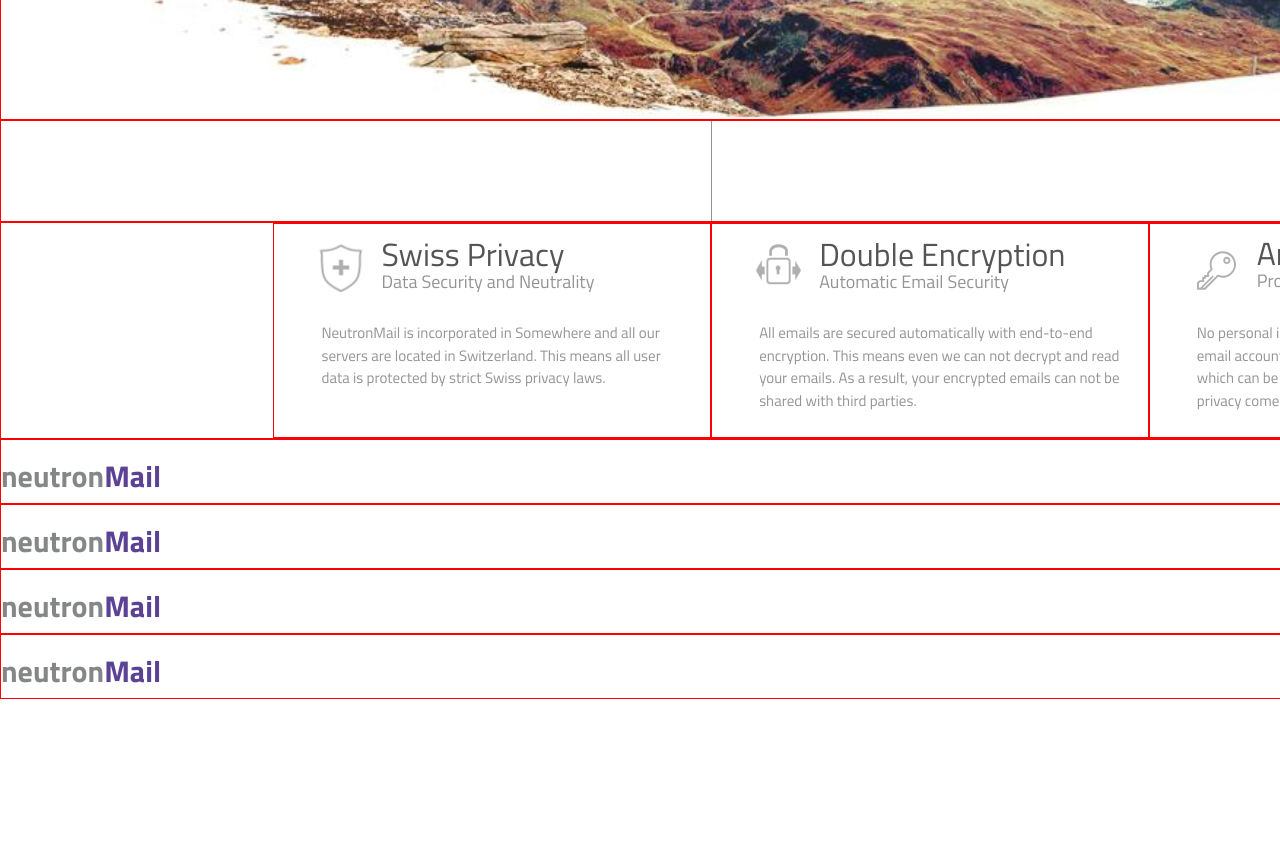
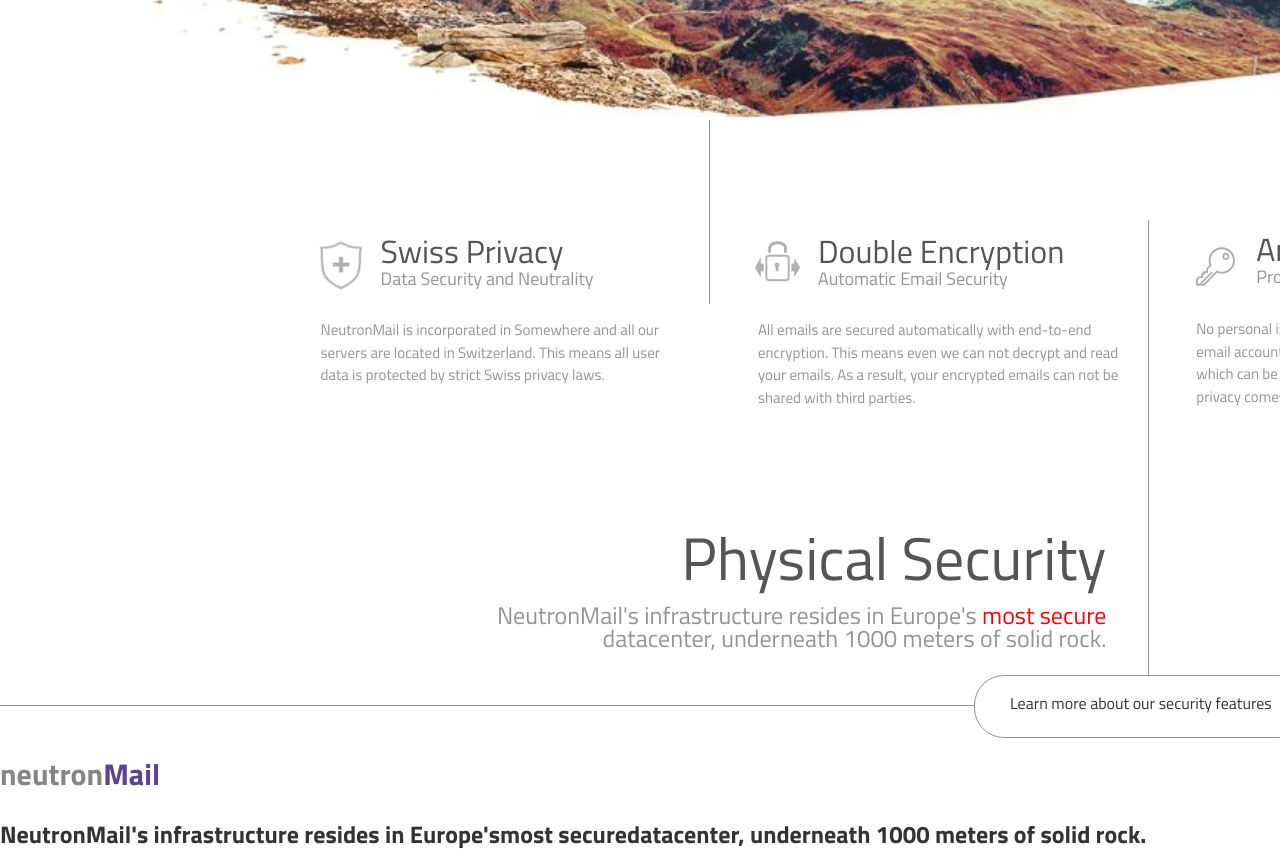
Before and after one commit to GreRin/neutronmail, a plain HTML site: page index.html in a window 1280 px wide. Shown: the part 680-1537 px from the top of the page. Before the commit the page ends 1379 px from the top, so only its background shows below. Drawn offline with nearby package versions, Linux system fonts and the light colour scheme; a web font is replaced by a local one.

Commit message:
feat: add phisical_security and learn_more section

```diff
--- a/index.html
+++ b/index.html
@@ -11,7 +11,6 @@
 		<link rel="stylesheet" href="https://stackpath.bootstrapcdn.com/bootstrap/4.1.3/css/bootstrap.min.css">
 		<!-- <link href="https://fonts.googleapis.com/css?family=M+PLUS+1p" rel="stylesheet"> -->
 		<!-- Custom styles for this template -->
-		<!-- <link href="css/animate.min.css" rel="stylesheet"> -->
 		<link href="src/css/bootstrap.min.css" rel="stylesheet">
 		<link href="src/css/style.css" rel="stylesheet">
 		<link rel="stylesheet" href="https://use.fontawesome.com/releases/v5.8.1/css/all.css">
@@ -73,15 +72,12 @@
 			</div>
 		</div>
 
-		<section class="section">
-			<div class="pre_secure">
+		<section class="pre_secure">
 				<div class="pre_secure_left"></div>
 				<div class="pre_secure_right"></div>
-			</div>
 		</section>
 
-		<section class="section">
-			<div class="section_secure">
+		<section class="section_secure">
 			<div class="section_secure_article_left"></div>
 			<div class="section_secure_left">
 				<div class="swiss">
@@ -94,7 +90,7 @@
 					<p>NeutronMail is incorporated in Somewhere and all our servers are located in Switzerland. This means all user data is protected by strict Swiss privacy laws.</p>
 			</div>
 			<div class="section_secure_center">
-					<div class="swiss">
+				<div class="encrypton">
 					<img src="/src/img/lock.png" alt="swiss">
 					<div class="swiss_privacy">
 						<h2>Double Encryption</h2>
@@ -116,16 +112,21 @@
 			<div class="section_secure_article_right">
 				<div class="section_secure_line_right"></div>
 			</div>
-			</div>
 		</section>
 
-		<section class="feedback">
-
-				<h1>neutron<span>Mail</span> </h1>
+		<section class="phisical_security">
+				<div class="phisical_security_left">
+					<h2>Physical Security</h2>
+					<h3>NeutronMail's infrastructure resides in Europe's <span>most secure</span></br>datacenter, underneath 1000 meters of solid rock.</h3>
+				</div>
+				<div class="phisical_security_right"></div>
 		</section>
 
-		<section class="scheme">
-				<h1>neutron<span>Mail</span> </h1>
+		<section class="learn_more_about">
+			<div class="decorative_line"></div>
+			<div class="buttonshape">
+				<p>Learn more about our security features</p>
+			</div>
 		</section>
 
 		<section class="all-inclusive">
@@ -133,7 +134,8 @@
 		</section>
 
 		<section class="problem">
-				<h1>neutron<span>Mail</span> </h1>
+				<h3>NeutronMail's infrastructure resides in Europe's<span>most secure</span></h3>
+				<h3>datacenter, underneath 1000 meters of solid rock.</h3>
 		</section>
 
 	</main>
--- a/src/css/style.css
+++ b/src/css/style.css
@@ -32,7 +32,7 @@
 
 section {
 	width: 1800px;
-	border: 1px solid red;
+	/* border: 1px solid red; */
 	display: flex;
 	margin: 0px auto;
 }
@@ -50,9 +50,8 @@
 	font-family: 'Titillium_Web_Regular', sans-serif;
 }
 
-/* Header */
+/* Оформление  Header */
 .container {
-	border: 1px solid red;
 	height: 800px;
 	background: url(../img/background.jpg) no-repeat center;
 	background-size: cover;
@@ -312,6 +311,7 @@
 	box-shadow: 0 16px 32px 0 rgba(41, 71, 178, 1);
 }
 
+/* Оформление блока secure линиями */
 .pre_secure {
 	display: flex;
 	justify-content: center;
@@ -327,10 +327,31 @@
 
 .pre_secure_right {
 	display: flex;
-	flex: 1.53;
-	/* border: 1px solid red; */
+	flex: 1.538;
 }
 
+.section_secure_article_right {
+	justify-content: flex-end;
+}
+
+.section_secure_line_right {
+	width: 190px;
+	height:1px;
+	padding-top: 18px;
+	border-bottom: 1px solid #959393;
+}
+
+.section_secure_line_left {
+	display: block;
+	position: absolute;
+	transform: translate(100px 100px);
+	width: 1px;
+	height:200px;
+	padding-top: 119px;
+	border-bottom: 1px solid #959393;
+}
+
+/* Оформление секции secure */
 .section_secure {
 	display: flex;
 	justify-content: center
@@ -340,17 +361,19 @@
 	display: flex;
 	flex-direction: column;
 	flex: 1.5;
-	border: 1px solid red;
+	/* border: 1px solid red; */
 	padding-left: 26px;
 	padding-right: 1px;
+}
+
+.section_secure_center {
+	border-right: 1px solid #959393;
 }
 
 .section_secure_right {
 	display: flex;
 	flex-direction: column;
 	flex: 1.5;
-	border: 1px solid red;
-
 }
 
 .section_secure_article_left {
@@ -363,14 +386,18 @@
 	flex: 0.78;
 }
 
-.swiss, .anonimus_email {
+.swiss, .encrypton, .anonimus_email {
 	display: flex;
 	flex-direction: row;
-	padding-top: 13px;
+	padding-top: 14px;
 	padding-bottom: 15px;
 }
 
-.swiss img {
+.swiss {
+	border-right: 1px solid #959393;
+}
+
+.swiss img, .encrypton img {
 	width: 45px;
 	height: 55px;
 	margin: 0 18px;
@@ -421,27 +448,71 @@
 	padding-bottom: 2px;
 }
 
-.section_secure_empty_right {
-	justify-content: flex-end;
+/* Оформление секции Phisical Security */
+.phisical_security {
+	display: flex;
+	justify-content: center;
+	width: 1800px;
+	height: 241px;
 }
 
-.section_secure_line_right {
-	width: 190px;
-	height:1px;
-	padding-top: 119px;
-	border-bottom: 1px solid #959393;
+.phisical_security_left {
+	text-align: right;
+	vertical-align: bottom;
+	flex: 1.765;
+	border-right: 1px solid #959393;
 }
 
-.section_secure_line_left {
-	display: block;
-	position: absolute;
-	transform: translate(100px 100px);
-	width: 1px;
-	height:200px;
-	padding-top: 119px;
-	border-bottom: 1px solid #959393;
+.phisical_security_left h2 {
+	font-family: 'Titillium_Web_Regular', sans-serif;
+	font-size: 6rem;
+	margin-right: 42px;
+	margin-top: 91px;
+	margin-bottom: 0;
+	color: #555555;
+	letter-spacing: 0.5;
 }
 
+.phisical_security_left span {
+	color: red;
+}
+
+.phisical_security_left h3 {
+	font-family: 'Titillium_Web_Regular', sans-serif;
+	font-size: 2.4rem;
+	margin: 13px 42px;
+	color: #959393;
+	line-height: 0.94;
+	letter-spacing: 0.9;
+}
+
+.phisical_security_right {
+	display: flex;
+	flex: 1;
+}
+
+/* Оформление блока Learn more about our security features и декоративной линии */
+.decorative_line {
+	width: 974px;
+	height: 1px;
+	border-bottom: 1px solid #959393;
+	margin-top: 30px;
+}
+
+.buttonshape {
+	padding: 19px 35px 24px 35px;
+	border: 1px solid #959393;
+	border-radius: 30px;
+	line-height: 1.1;
+}
+
+.buttonshape p {
+	font-family: 'Titillium_Web_Regular', sans-serif;
+	font-size: 1.6rem;
+	margin: 0;
+}
+
+/* Адаптив */
 @media (min-width: 1200px) {
 	.container {
 		max-width: 1800px;
```
Lines whose indentation alone changed are shown as unchanged.
